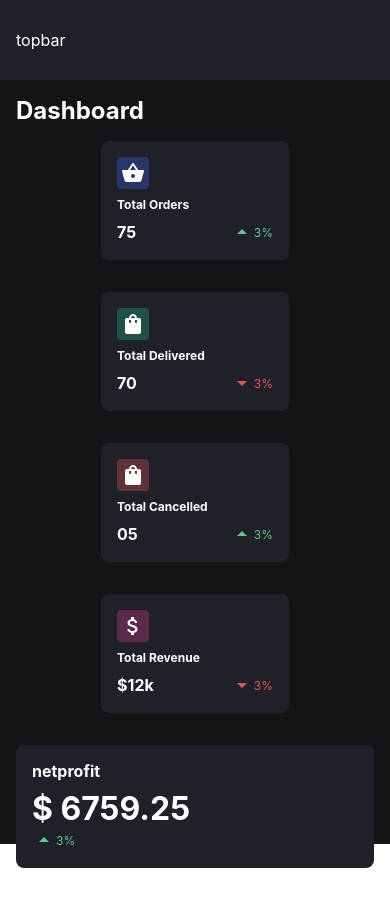
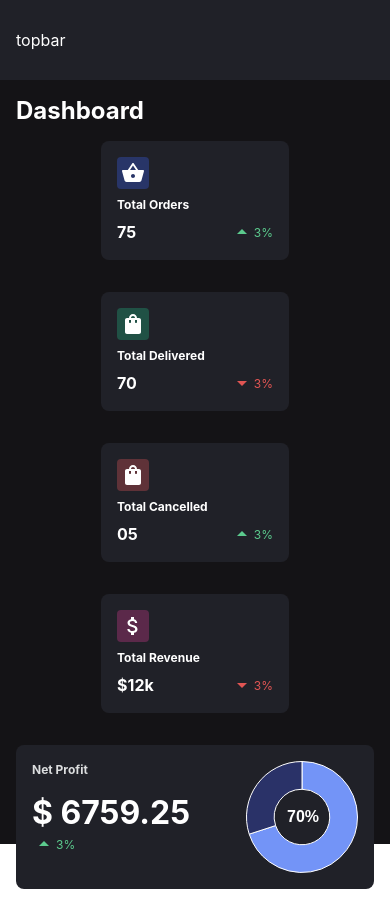
Before and after one commit to harshpandit2004/fitpeo, a React (Create React App) app: page / in a window 390 px wide. Shown: the top 905 px of the page. Before the commit the page ends 884 px from the top, so only its background shows below. Built offline with nearby package versions, Linux system fonts and the light colour scheme.

Commit message:
added doughnut chart and made the first row responsive

```diff
--- a/package.json
+++ b/package.json
@@ -10,7 +10,9 @@
     "@testing-library/jest-dom": "^5.17.0",
     "@testing-library/react": "^13.4.0",
     "@testing-library/user-event": "^13.5.0",
+    "chart.js": "^4.4.3",
     "react": "^18.3.1",
+    "react-chartjs-2": "^5.2.0",
     "react-dom": "^18.3.1",
     "react-scripts": "5.0.1",
     "web-vitals": "^2.1.4"
--- a/src/App.css
+++ b/src/App.css
@@ -31,6 +31,10 @@
 
 .net-profit {
   flex-grow: 100;
+  display: flex;
+  flex-direction: row;
+  align-items: center;
+  justify-content: space-between;
   margin: 1rem;
   background-color: #202128;
   padding: 1rem;
@@ -38,7 +42,12 @@
 }
 
 .np-text-head {
+  /* font-weight: 300; */
+  color: #dcdedf;
   margin: 0;
+  margin-top: -1rem;
+  margin-bottom: 1rem;
+  font-size: 0.75rem;
 }
 
 .np-text-body {
--- a/src/App.js
+++ b/src/App.js
@@ -1,8 +1,7 @@
-import logo from "./logo.svg";
 import "./App.css";
 import Sidebar from "./components/SidebarComponent";
 import CardElements from "./components/CardElements";
-import ArrowDropUpIcon from "@mui/icons-material/ArrowDropUp";
+import NetProfitElement from "./components/NetProfitElement";
 
 function App() {
   return (
@@ -13,16 +12,7 @@ function App() {
         <h2 className="page-header">Dashboard</h2>
         <div className="row-01">
           <CardElements />
-          <div className="net-profit">
-            <div className="np-text">
-              <h4 className="np-text-head">netprofit</h4>
-              <h1 className="np-text-body">$ 6759.25</h1>
-              <div className={"np-text-stonks"}>
-                <ArrowDropUpIcon />
-                3%
-              </div>
-            </div>
-          </div>
+          <NetProfitElement />
         </div>
       </div>
     </div>
--- /dev/null
+++ b/src/components/DoughnutChart.jsx
@@ -0,0 +1,46 @@
+import { Doughnut } from "react-chartjs-2";
+import { Chart as ChartJS, ArcElement, Tooltip, Legend } from "chart.js";
+
+ChartJS.register(ArcElement, Tooltip, Legend);
+
+const DoughnutChart = () => {
+    const data = {
+        labels: ["Blue", "Grey"],
+        datasets: [
+            {
+                label: "Goal Achieved",
+                data: [70, 30],
+                backgroundColor: ["#7394F7", "#2A3268"],
+                borderWidth: 1,
+            },
+        ],
+    };
+    const options = {
+        cutoutPercentage: "90%",
+
+        plugins: {
+            legend: {
+                display: false,
+            },
+        },
+    };
+    const doughnutLabel = {
+        id: "doughnutLabel",
+        afterDatasetsDraw(chart, args, plugins) {
+            const { ctx, data } = chart;
+            const centerx = chart.getDatasetMeta(0).data[0].x;
+            const centery = chart.getDatasetMeta(0).data[0].y;
+            ctx.save();
+            ctx.font = "bold 1rem Arial";
+            ctx.fillStyle = "#ffffff";
+            ctx.fillText(data.datasets[0].data[0] + "%", centerx - 15, centery + 5);
+        },
+    };
+    return (
+        <div style={{ maxWidth: "7rem" }}>
+            <Doughnut data={data} options={options} plugins={[doughnutLabel]} />
+        </div>
+    );
+};
+
+export default DoughnutChart
--- /dev/null
+++ b/src/components/NetProfitElement.jsx
@@ -0,0 +1,23 @@
+import React from 'react'
+import ArrowDropUpIcon from "@mui/icons-material/ArrowDropUp";
+import DoughnutChart from "./DoughnutChart";
+
+function NetProfitElement() {
+    return (
+        <div className="net-profit">
+            <div className="np-text">
+                <h4 className="np-text-head">Net Profit</h4>
+                <h1 className="np-text-body">$ 6759.25</h1>
+                <div className={"np-text-stonks"}>
+                    <ArrowDropUpIcon />
+                    3%
+                </div>
+            </div>
+            <div className="">
+                <DoughnutChart />
+            </div>
+        </div>
+    )
+}
+
+export default NetProfitElement
```
Also changed, not shown: 1 other file (tests, documents, lock files or other folders).
